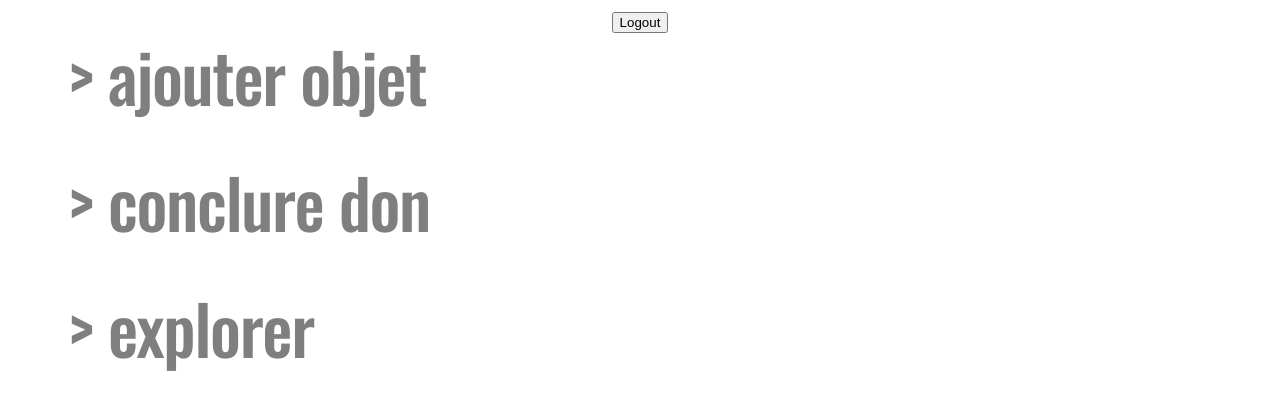
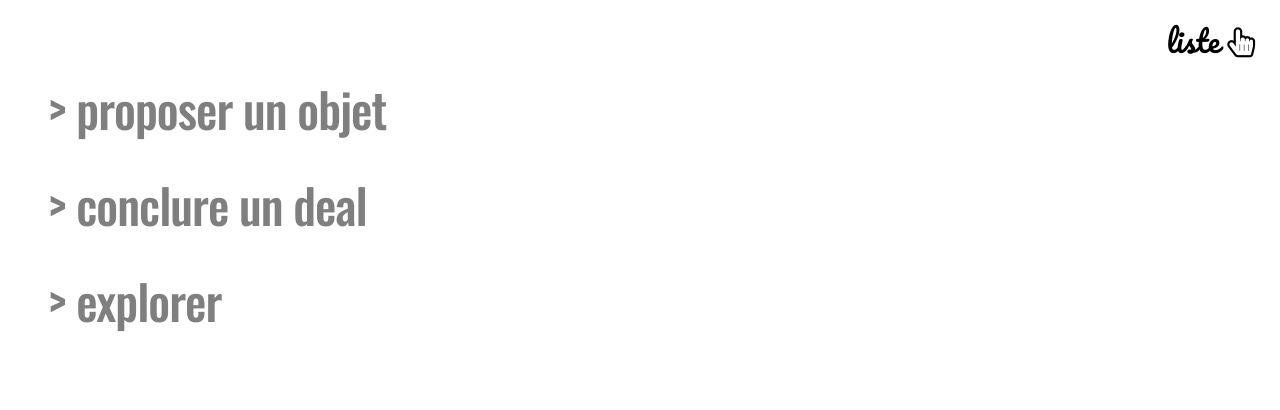
Before and after one commit to OkayX6/Liste, a React app in the folder Liste.Web/: page / in a window 1280 px wide. Built offline with nearby package versions, Linux system fonts and the light colour scheme; a web font is replaced by a local one.

Commit message:
Add website title

```diff
--- a/Liste.Web/public/index.html
+++ b/Liste.Web/public/index.html
@@ -11,8 +11,8 @@
     <link rel="manifest" href="%PUBLIC_URL%/manifest.json">
     <link rel="shortcut icon" href="%PUBLIC_URL%/favicon.ico">
     <link href="https://fonts.googleapis.com/css?family=Oswald:500" rel="stylesheet" />
-    <link href="https://fonts.googleapis.com/css?family=Playfair+Display:900,900i" rel="stylesheet" />
-    <link href="https://fonts.googleapis.com/css?family=Raleway:900" rel="stylesheet" />
+    <link href="https://fonts.googleapis.com/css?family=Raleway:400,900" rel="stylesheet" />
+    <link href="https://fonts.googleapis.com/css?family=Pacifico" rel="stylesheet">
 
     <!--
       Notice the use of %PUBLIC_URL% in the tags above.
--- a/Liste.Web/src/index.css
+++ b/Liste.Web/src/index.css
@@ -1,6 +1,7 @@
 body {
     /*font: 16px "Helvetica Neue", "Segoe UI Light", sans-serif;*/
     font-family: "Oswald", "Segoe UI Light", "Helvetica Neue", sans-serif;
+    letter-spacing: -0.01em;
 }
 
 ol, ul {
@@ -8,25 +9,42 @@ ol, ul {
 }
 
 a {
+    text-decoration: none;
     color: black;
 }
+
+header {
+    pointer-events: none;
+    position: relative;
+    width: 100%;
+    text-align: right;
+    top: 0.2em;
+    right: 0.5em;
+    font-family: "Pacifico", cursive;
+    font-size: 30px;
+    -webkit-transition: width 0.4s, right 0.4s;
+    transition: width 0.4s, right 0.4s;
+    /*z-index: 10;*/
+}
+
+/*header.section-is-active {
+    width: 20%;
+    right: initial;
+}*/
 
 nav {
     font-family: "Oswald", sans-serif;
     font-style: normal;
-    font-size: 68px;
+    font-size: 48px;
     text-align: left;
     position: fixed;
     top: 0px;
     left: 0px;
     height: 100%;
+    margin-top: 1em;
     /*-webkit-transition: left 0.4s;
     transition: left 0.4s;*/
 }
-
-/*nav.active {
-    left: -2em;
-}*/
 
 nav::after {
     pointer-events: none;
@@ -91,6 +109,7 @@ nav .nav-item:hover {
 }
 
 section {
+    pointer-events: none;
     position: absolute;
     text-align: start;
     top: 0px;
@@ -105,6 +124,7 @@ section {
 }
 
 section.section-is-active {
+    pointer-events: initial;
     left: 10em;
     opacity: 1;
     box-shadow: 0 0 10em 0 rgba(0,0,0,0.2);
@@ -115,9 +135,13 @@ section.section-is-active {
 }
 
 @media screen and (max-width: 42em) {
+	header { font-size: 2em; }
 	nav { font-size: 3.25em; }
 }
 
+section .button {
+    font-size: 30px;
+}
 
 /* Takiri */
 .link--takiri {
--- a/Liste.Web/src/index.js
+++ b/Liste.Web/src/index.js
@@ -49,7 +49,11 @@ class App extends React.Component {
         if (this.state.currentSection == null)
             this.setState({ currentSection: sectionName });
         else
-            this.setState({ currentSection: null });
+            this.closeSection();
+    }
+
+    closeSection() {
+        this.setState({ currentSection: null });
     }
 
     render() {
@@ -83,22 +87,31 @@ class App extends React.Component {
 
             return (
                 <div className="container">
+                    <header className={this.appearanceClass()}>
+                        liste <i class="fa fa-hand-pointer-o" aria-hidden="true"></i>
+                    </header>
                     {this.state.profilePicture &&
                         <img src={this.state.profilePicture} />}
 
                     <nav className={this.appearanceClass()}>
-                        <a className="nav-item" href="#add-object" onClick={() => this.openSection('add-object')}>&gt; ajouter objet</a>
-                        <a className="nav-item" href="#process-gift" onClick={() => this.openSection('process-gift')}>&gt; conclure don</a>
+                        <a className="nav-item" href="#add-object" onClick={() => this.openSection('add-object')}>&gt; proposer un objet</a>
+                        <a className="nav-item" href="#process-gift" onClick={() => this.openSection('process-gift')}>&gt; conclure un deal</a>
                         <a className="nav-item" href="#explore" onClick={() => this.openSection('explore')}>&gt; explorer</a>
                     </nav>
 
                     <section className={this.appearanceClass()}>
-                        <i className="fa fa-arrow-left" aria-hidden="true"></i>
+                        <a className="button" href="#" onClick={() => this.closeSection()}>
+                            fermer <i className="fa fa-arrow-right" aria-hidden="true"></i>
+                        </a>
+
+                        <form>
+                        </form>
                     </section>
 
-                    <div><button onClick={() => this.setState({ isConnected: false }) }>Logout</button></div>
                 </div>
             );
+
+            //<div><button onClick={() => this.setState({ isConnected: false }) }>Logout</button></div>
         }
     }
 }
```
